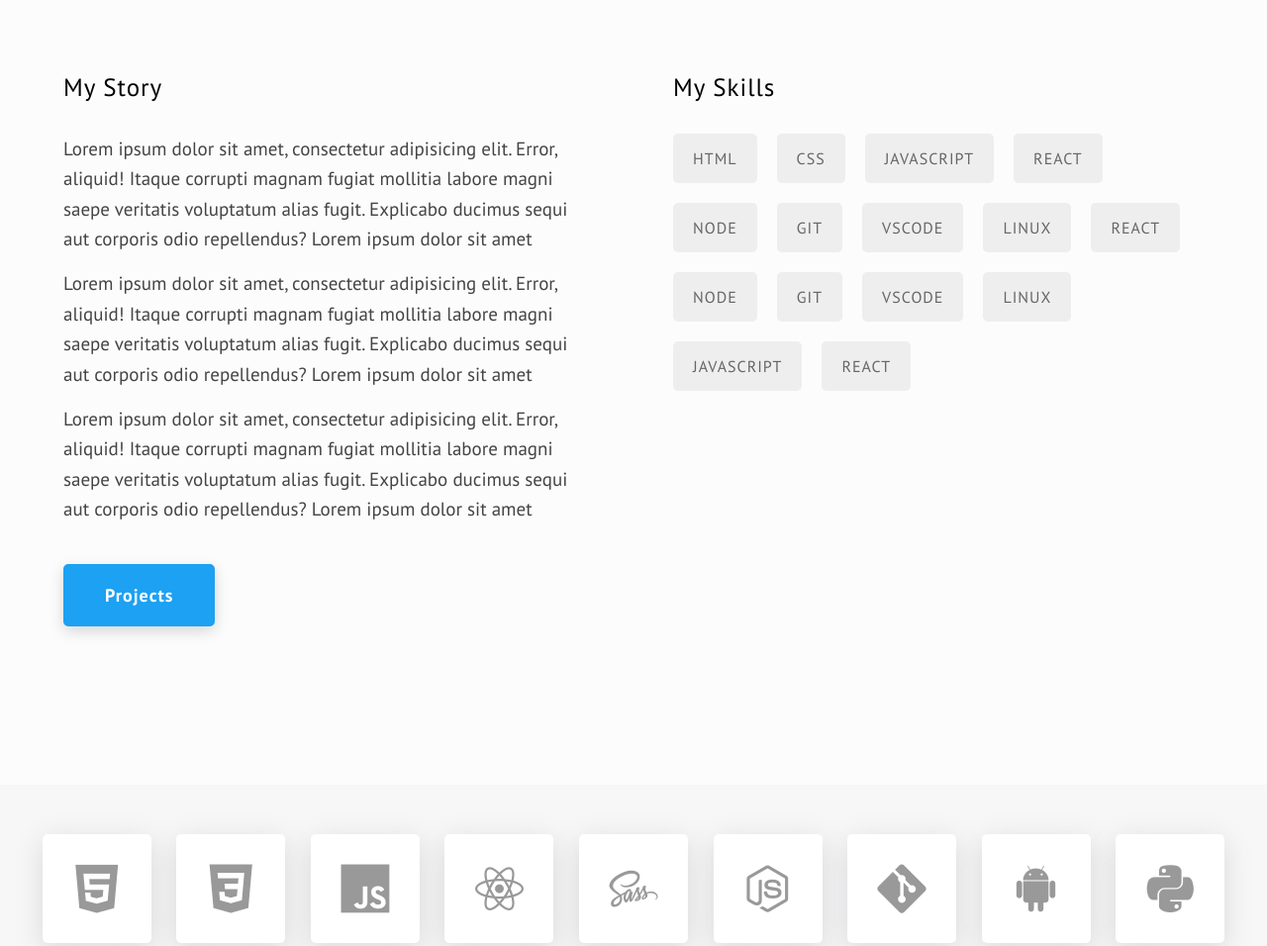
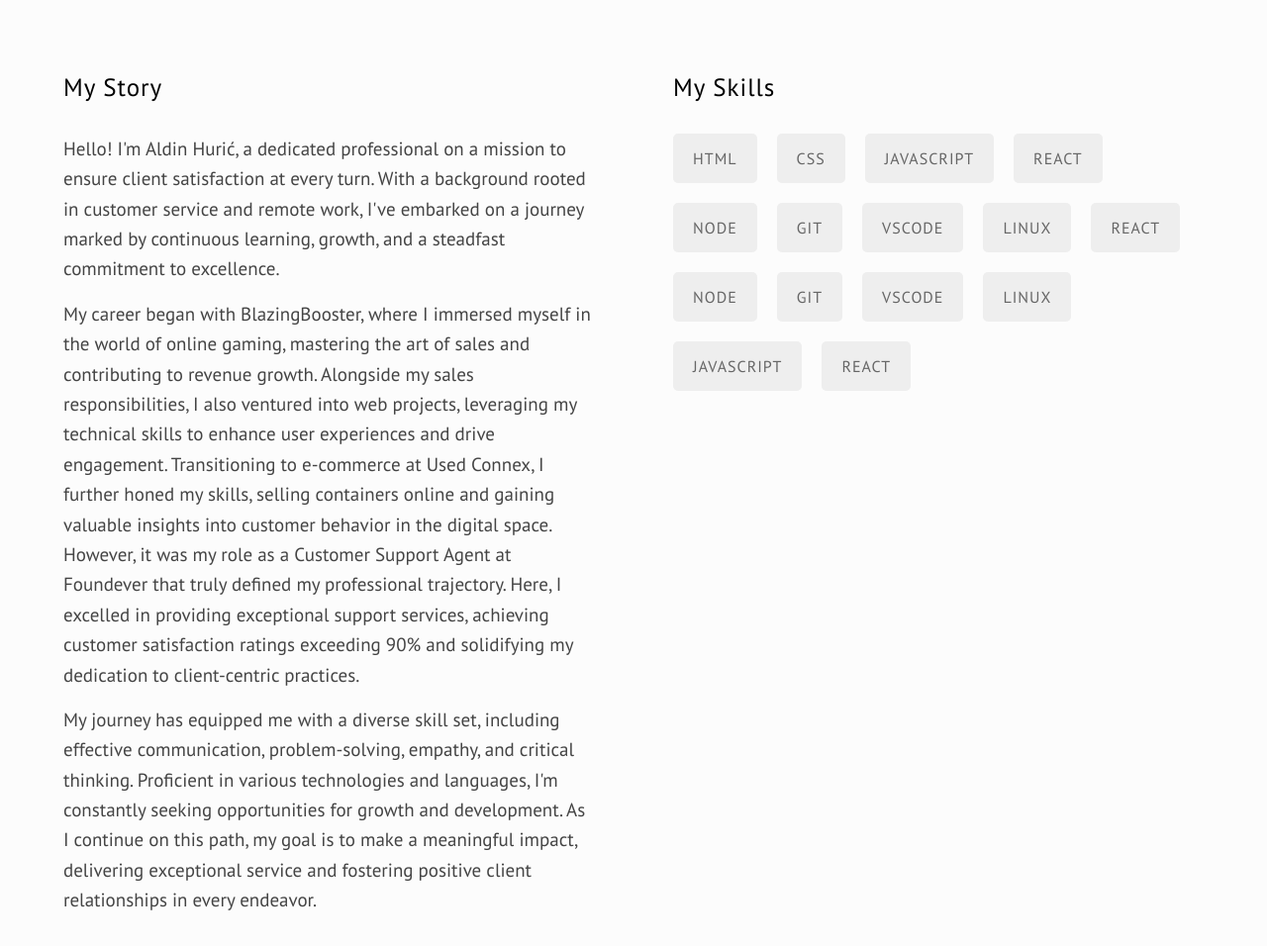
Before and after one commit to aldohu/Portfolio, a plain HTML site: page index.html in a window 1280 px wide. Shown: the part 1100-2056 px from the top of the page at 99% size. Drawn offline with nearby package versions, Linux system fonts and the light colour scheme.

Commit message:
Added personal story

```diff
--- a/index.html
+++ b/index.html
@@ -98,25 +98,12 @@
             </h3>
             <p class="text-primary about__text-primary">
               <span>
-                Lorem ipsum dolor sit amet, consectetur adipisicing elit.
-                Error, aliquid! Itaque corrupti magnam fugiat mollitia labore
-                magni saepe veritatis voluptatum alias fugit. Explicabo
-                ducimus sequi aut corporis odio repellendus? Lorem ipsum dolor
-                sit amet
+                Hello! I'm Aldin Hurić, a dedicated professional on a mission to ensure client satisfaction at every turn. With a background rooted in customer service and remote work, I've embarked on a journey marked by continuous learning, growth, and a steadfast commitment to excellence.              </span>
+              <span>
+                My career began with BlazingBooster, where I immersed myself in the world of online gaming, mastering the art of sales and contributing to revenue growth. Alongside my sales responsibilities, I also ventured into web projects, leveraging my technical skills to enhance user experiences and drive engagement. Transitioning to e-commerce at Used Connex, I further honed my skills, selling containers online and gaining valuable insights into customer behavior in the digital space. However, it was my role as a Customer Support Agent at Foundever that truly defined my professional trajectory. Here, I excelled in providing exceptional support services, achieving customer satisfaction ratings exceeding 90% and solidifying my dedication to client-centric practices.
               </span>
               <span>
-                Lorem ipsum dolor sit amet, consectetur adipisicing elit.
-                Error, aliquid! Itaque corrupti magnam fugiat mollitia labore
-                magni saepe veritatis voluptatum alias fugit. Explicabo
-                ducimus sequi aut corporis odio repellendus? Lorem ipsum dolor
-                sit amet
-              </span>
-              <span>
-                Lorem ipsum dolor sit amet, consectetur adipisicing elit.
-                Error, aliquid! Itaque corrupti magnam fugiat mollitia labore
-                magni saepe veritatis voluptatum alias fugit. Explicabo
-                ducimus sequi aut corporis odio repellendus? Lorem ipsum dolor
-                sit amet
+                My journey has equipped me with a diverse skill set, including effective communication, problem-solving, empathy, and critical thinking. Proficient in various technologies and languages, I'm constantly seeking opportunities for growth and development. As I continue on this path, my goal is to make a meaningful impact, delivering exceptional service and fostering positive client relationships in every endeavor.
               </span>
             </p>
             <button class="btn btn-theme about__btn-theme">Projects</button>
```
